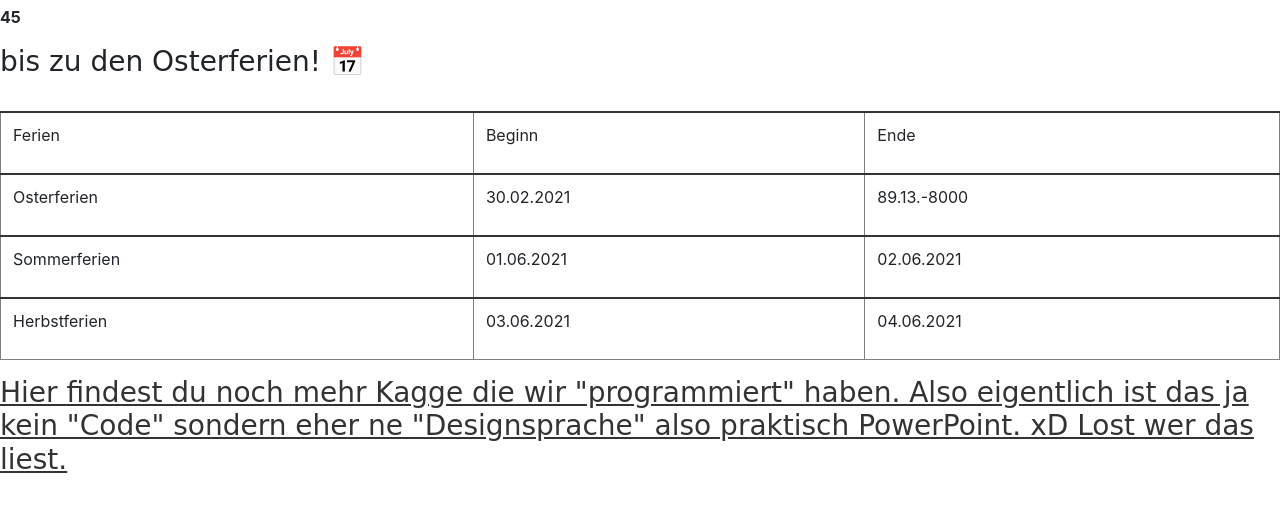
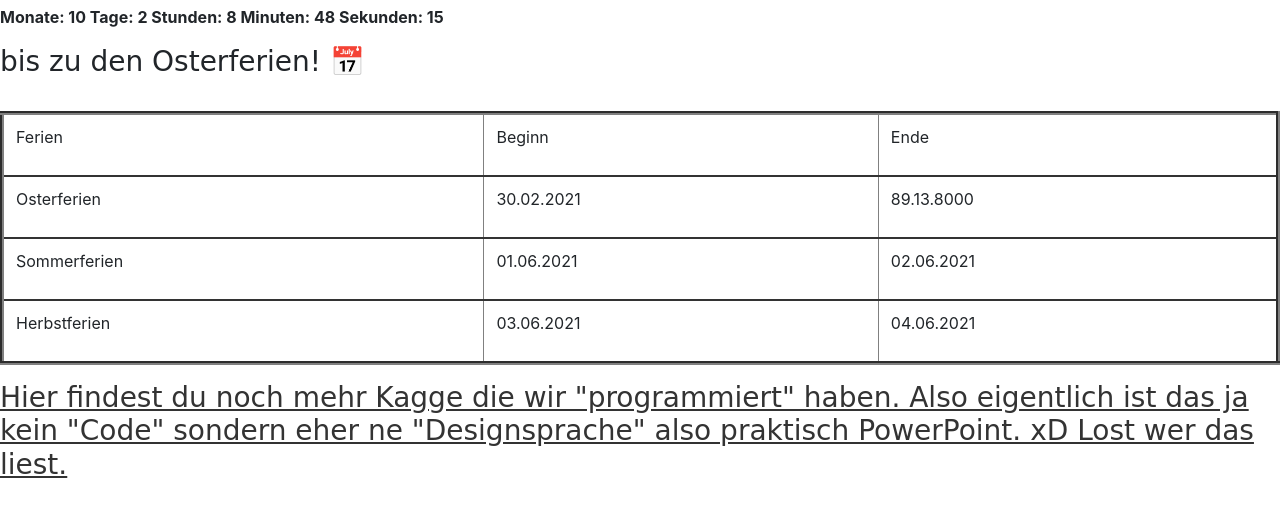
Before and after one commit to lgh-ag/jonathan, a plain HTML site: page index.html in a window 1280 px wide. Shown: the part 51-568 px from the top of the page. Drawn offline with nearby package versions, Linux system fonts and the light colour scheme; a web font is replaced by a local one.

Commit message:
added advanced efficiency breaker

```diff
--- a/index.html
+++ b/index.html
@@ -10,7 +10,7 @@
     <p id="countdown_main">80 Woche(n), 50 Tag(e), 50 Stunde(n), 90 Minute(n), 187 Sekunde(n)</p>
     <h3>bis zu den Osterferien! 📅</h3>
     <br>
-    <table class="table table-hover" border="">
+    <table class="table table-hover" border="4px">
       <thead>
         <tr>
           <td>
@@ -33,7 +33,7 @@
             <p>30.02.2021</p>
           </td>
           <td>
-            <p>89.13.-8000</p>
+            <p>89.13.8000</p>
           </td>
         </tr>
         <tr>
@@ -61,10 +61,89 @@
       </tbody>
     </table>
     <a href="https://github.com/lgh-ag/lghag.de"><h3>Hier findest du noch mehr Kagge die wir "programmiert" haben. Also eigentlich ist das ja kein "Code" sondern eher ne "Designsprache" also praktisch PowerPoint. xD Lost wer das liest.</h3></a>
+
     <script>
+      var json = '[{"start":"2022-02-12T00:00Z","end":"2022-02-20T00:00Z","year":2022,"stateCode":"TH","name":"winterferien","slug":"winterferien-2022-TH"},{"start":"2022-04-11T00:00Z","end":"2022-04-24T00:00Z","year":2022,"stateCode":"TH","name":"osterferien","slug":"osterferien-2022-TH"},{"start":"2022-05-27T00:00Z","end":"2022-05-28T00:00Z","year":2022,"stateCode":"TH","name":"pfingstferien","slug":"pfingstferien-2022-TH"},{"start":"2022-07-18T00:00Z","end":"2022-08-28T00:00Z","year":2022,"stateCode":"TH","name":"sommerferien","slug":"sommerferien-2022-TH"},{"start":"2022-10-17T00:00Z","end":"2022-10-30T00:00Z","year":2022,"stateCode":"TH","name":"herbstferien","slug":"herbstferien-2022-TH"},{"start":"2022-12-22T00:00Z","end":"2023-01-04T00:00Z","year":2022,"stateCode":"TH","name":"weihnachtsferien","slug":"weihnachtsferien-2022-TH"}]';
+      const obj = JSON.parse(json);
+      console.log(obj[0].end);
+
+      function msToTime(s){
+      var millis  = s % 1000;
+          seconds = Math.floor(s / 1000),
+          minutes = Math.floor(seconds / 60),
+          hours   = Math.floor(minutes / 60),
+          days    = Math.floor(hours / 24),
+          months  = Math.floor(days / 30),
+          years   = Math.floor(days / 365);
+
+      seconds %= 60;
+      minutes %= 60;
+      hours %= 24;
+      days %= 30;
+      months %= 12;
+
+      if (years == 0) {
+        var returnYear = '';
+      }
+      else {
+        var returnYear = 'Jahre: ' + years
+      }
+
+      if (months == 0) {
+        var returnMonth = '';
+      }
+      else {
+        var returnMonth = ' Monate: ' + months
+      }
+
+      if (days == 0) {
+        var returnDay = '';
+      }
+      else {
+        var returnDay = ' Tage: ' + days
+      }
+
+      if (hours == 0) {
+        var returnHour = '';
+      }
+      else {
+        var returnHour = ' Stunden: ' + hours
+      }
+
+      if (minutes == 0) {
+        var returnMinute = '';
+      }
+      else {
+        var returnMinute = ' Minuten: ' + minutes
+      }
+
+      if (seconds == 0) {
+        var returnSecond = '';
+      }
+      else {
+        var returnSecond = ' Sekunden: ' + seconds
+      }
+
+      if (millis == 0) {
+        var returnMilli = '';
+      }
+      else {
+        var returnMilli = ' Millisekunden: ' + millis
+      }
+
+      return returnYear + returnMonth + returnDay + returnHour + returnMinute + returnSecond + returnMilli;
+      }
+
+
+
       function getSeconds() {
-        document.getElementById("countdown_main").innerHTML = new Date().getSeconds();
-        setTimeout(getSeconds, 1000);
+        var ferienDate = Date.parse(obj[0].start);
+        var currentDate = Date.now();
+        s = ferienDate - currentDate
+        finalDate = msToTime(s);
+
+        document.getElementById("countdown_main").innerHTML = finalDate;
+        setTimeout(getSeconds, 20);
       }
 
       getSeconds();
```
